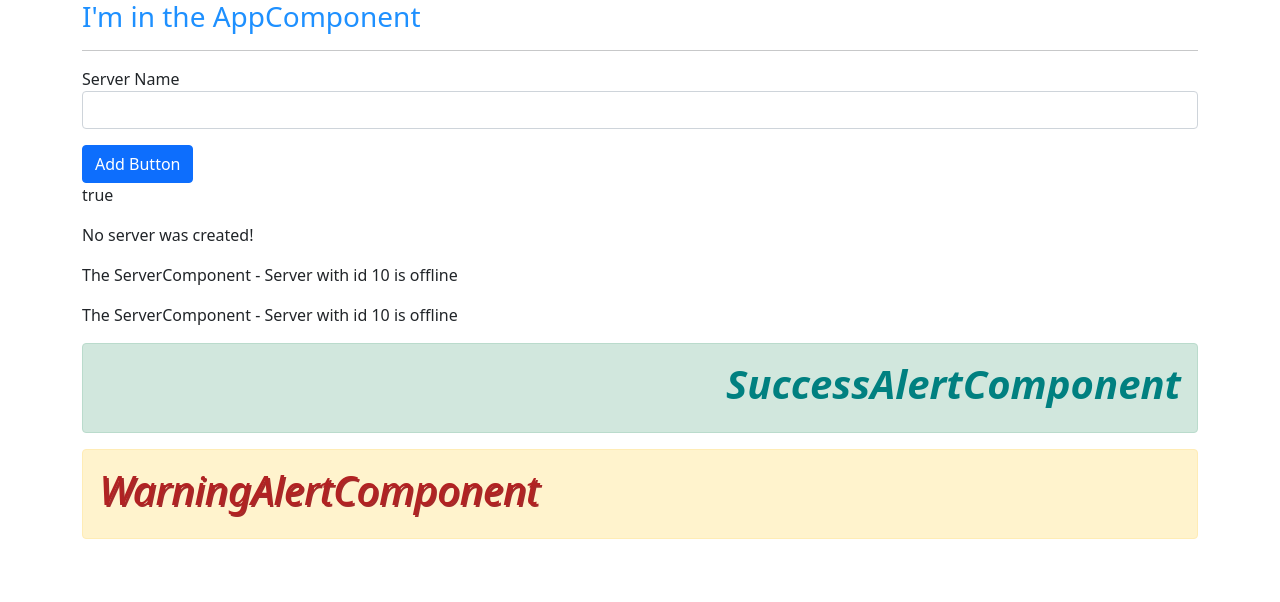
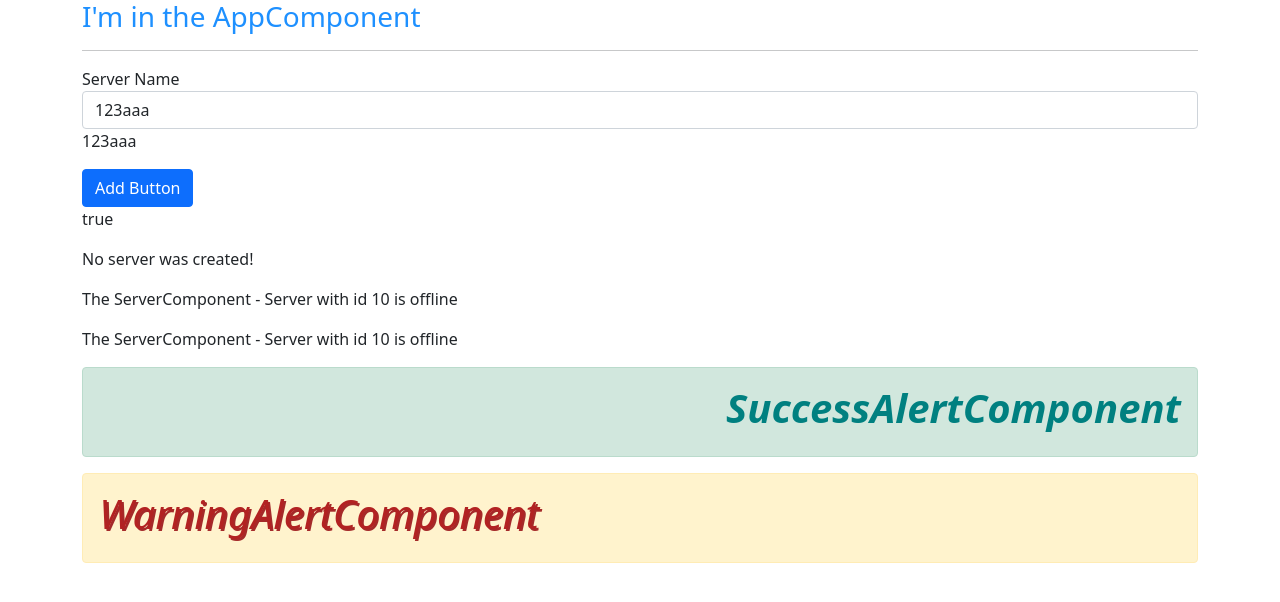
Before and after one commit to pashamo/Angularjs_Sandbox, an Angular app in the folder my-first-app/: page / in a window 1280 px wide. Shown: the top 602 px of the page. Built offline with nearby package versions, Linux system fonts and the light colour scheme.

Commit message:
feat: Two way data binding

```diff
--- a/my-first-app/src/app/servers/servers.component.html
+++ b/my-first-app/src/app/servers/servers.component.html
@@ -1,8 +1,12 @@
 <label>Server Name</label>
+<!-- <input
+    type="text"
+    class="form-control"
+    (input)="onUpdateServerName($event)"> -->
 <input
     type="text"
     class="form-control"
-    (input)="onUpdateServerName($event)">
+    [(ngModel)]="serverName">
 <p>{{ serverName }}</p>
 <button
     class="btn btn-primary"
--- a/my-first-app/src/app/servers/servers.component.ts
+++ b/my-first-app/src/app/servers/servers.component.ts
@@ -8,7 +8,7 @@
 export class ServersComponent implements OnInit {
   allowNewServer: boolean = false;
   serverCreationStatus: string = "No server was created!";
-  serverName = '';
+  serverName = '123aaa';
 
   constructor() {
     setTimeout(() => {
```
